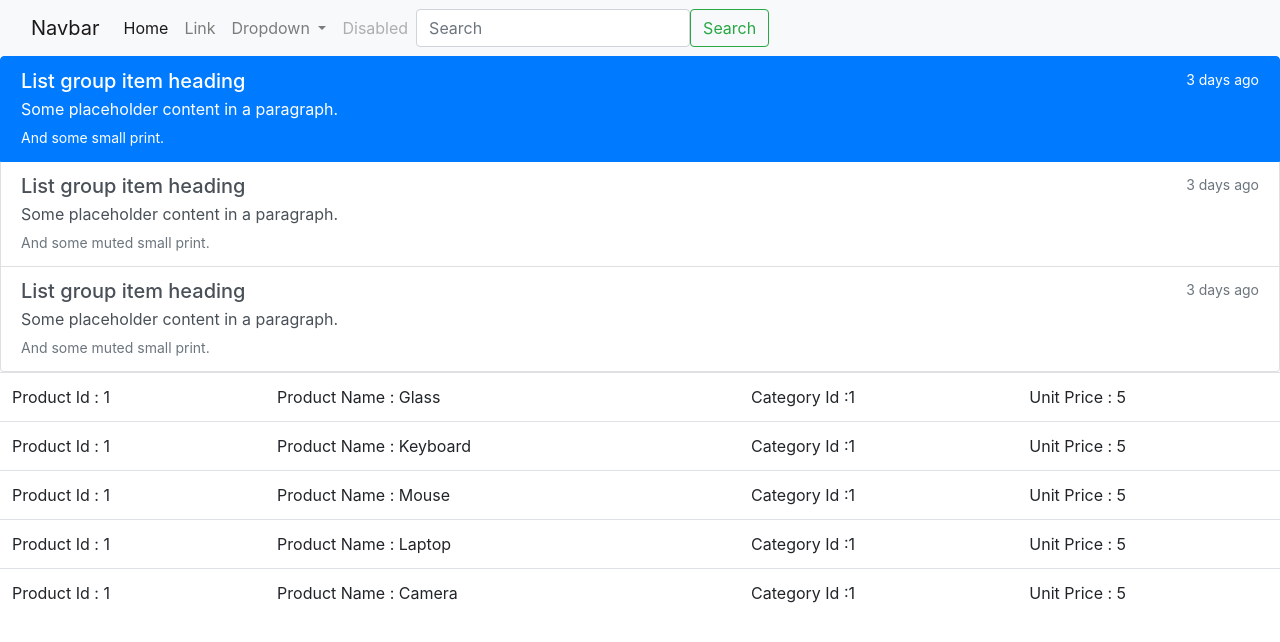
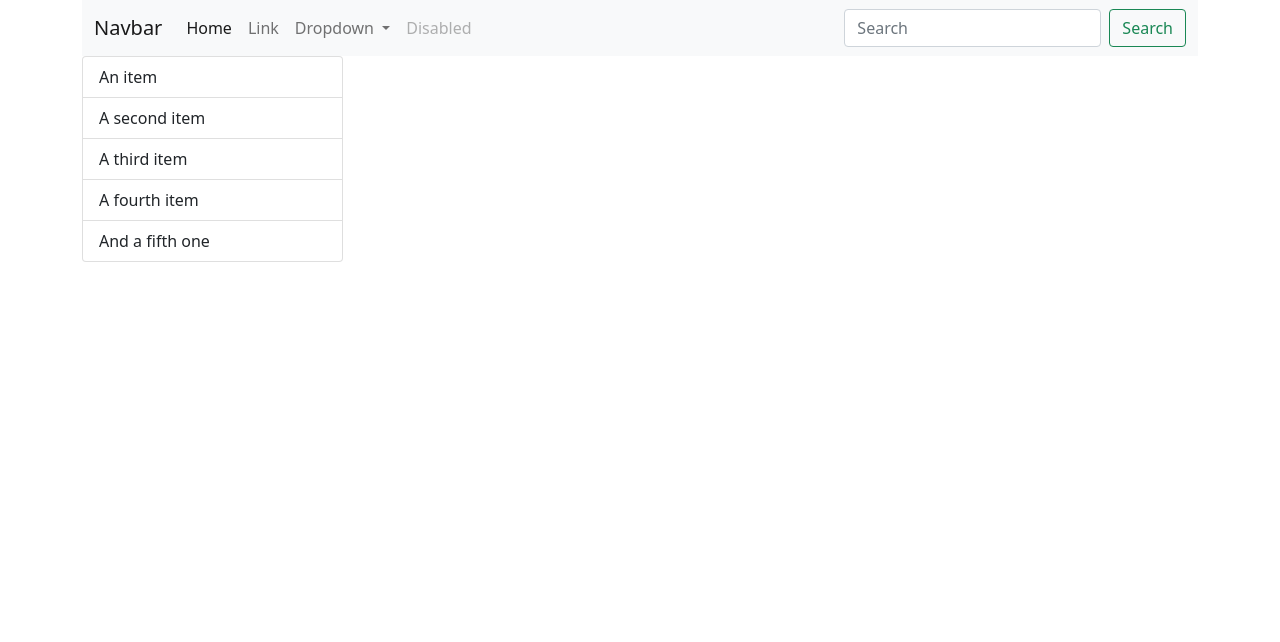
Before and after one commit to kaaneneskpc/Product-Management-System, an Angular app: page / in a window 1280 px wide. Shown: the top 642 px of the page. Built offline with nearby package versions, Linux system fonts and the light colour scheme.

Commit message:
AngularJsWorks

```diff
--- a/package.json
+++ b/package.json
@@ -19,7 +19,7 @@
     "@angular/platform-browser": "~11.2.4",
     "@angular/platform-browser-dynamic": "~11.2.4",
     "@angular/router": "~11.2.4",
-    "bootstrap": "^4.6.0",
+    "bootstrap": "^5.0.0-beta2",
     "rxjs": "~6.6.0",
     "tslib": "^2.0.0",
     "zone.js": "~0.11.3"
--- a/src/app/app.component.html
+++ b/src/app/app.component.html
@@ -1,18 +1,20 @@
-<!-- Welcome to {{title}} , My name is {{user}} , My Products are;
+<div class="container">
 
-<ul>
+  <app-navi></app-navi>
 
-  <li *ngFor="let productid of products">Product Id : {{productid.productId}}</li>
-  <li *ngFor="let productname of products">Product Name : {{productname.productName}}</li>
-  <li *ngFor="let categoryid of products">Category Id :{{categoryid.categoryId}}</li>
-  <li *ngFor="let unitprice of products">Unit Price : {{unitprice.unitPrice}}</li>
+  <div class ="row">
+
+    <div class="col-md-3">
+      <app-category></app-category>
+    </div>
+
+    <div class="col-md-9">
+      <app-product></app-product>
+    </div>
 
 
-</ul> -->
+  </div>
 
-<app-navi></app-navi>
-<app-category></app-category>
-<app-product></app-product>
+  <router-outlet></router-outlet>
 
-
-<router-outlet></router-outlet>
+</div>
--- a/src/app/components/category/category.component.html
+++ b/src/app/components/category/category.component.html
@@ -1,26 +1,7 @@
-<div class="list-group">
-    <a href="#" class="list-group-item list-group-item-action active" aria-current="true">
-      <div class="d-flex w-100 justify-content-between">
-        <h5 class="mb-1">List group item heading</h5>
-        <small>3 days ago</small>
-      </div>
-      <p class="mb-1">Some placeholder content in a paragraph.</p>
-      <small>And some small print.</small>
-    </a>
-    <a href="#" class="list-group-item list-group-item-action">
-      <div class="d-flex w-100 justify-content-between">
-        <h5 class="mb-1">List group item heading</h5>
-        <small class="text-muted">3 days ago</small>
-      </div>
-      <p class="mb-1">Some placeholder content in a paragraph.</p>
-      <small class="text-muted">And some muted small print.</small>
-    </a>
-    <a href="#" class="list-group-item list-group-item-action">
-      <div class="d-flex w-100 justify-content-between">
-        <h5 class="mb-1">List group item heading</h5>
-        <small class="text-muted">3 days ago</small>
-      </div>
-      <p class="mb-1">Some placeholder content in a paragraph.</p>
-      <small class="text-muted">And some muted small print.</small>
-    </a>
-  </div>
+<ul class="list-group">
+  <li class="list-group-item">An item</li>
+  <li class="list-group-item">A second item</li>
+  <li class="list-group-item">A third item</li>
+  <li class="list-group-item">A fourth item</li>
+  <li class="list-group-item">And a fifth one</li>
+</ul>
--- a/src/app/components/product/product.component.html
+++ b/src/app/components/product/product.component.html
@@ -3,7 +3,8 @@
         <td>Product Id : {{product.productId}}</td>
         <td>Product Name : {{product.productName}}</td>
         <td>Category Id :{{product.categoryId}}</td>
-        <td>Unit Price : {{product.unitPrice}}</td>
+        <td>Units Price : {{product.unitsPrice}}</td>
+        <td>Unit Stock : {{product.unitsInStock}}</td>
     </tr>
 
 </table>
--- a/src/app/components/product/product.component.ts
+++ b/src/app/components/product/product.component.ts
@@ -1,4 +1,5 @@
 import { Component, OnInit } from '@angular/core';
+import { Product } from 'src/app/models/product';
 
 @Component({
   selector: 'app-product',
@@ -7,14 +8,14 @@
 })
 export class ProductComponent implements OnInit {
 
-  product1: any = { productId: 1, productName: 'Glass', categoryId: 1, unitPrice: 5 };
-  product2: any = { productId: 1, productName: 'Keyboard', categoryId: 1, unitPrice: 5 };
-  product3: any = { productId: 1, productName: 'Mouse', categoryId: 1, unitPrice: 5 };
-  product4: any = { productId: 1, productName: 'Laptop', categoryId: 1, unitPrice: 5 };
-  product5: any = { productId: 1, productName: 'Camera', categoryId: 1, unitPrice: 5 };
 
 
-  products = [this.product1, this.product2, this.product3, this.product4, this.product5];
+
+  products:Product[] = [
+
+
+
+  ];
 
 
   constructor() { }
--- /dev/null
+++ b/src/app/models/product.ts
@@ -0,0 +1,7 @@
+export interface Product{
+    productId:number;
+    categoryId:number;
+    productName:string;
+    unitsInStock:number;
+    unitsPrice:number;
+}
```
Also changed, not shown: 1 other file (tests, documents, lock files or other folders).
